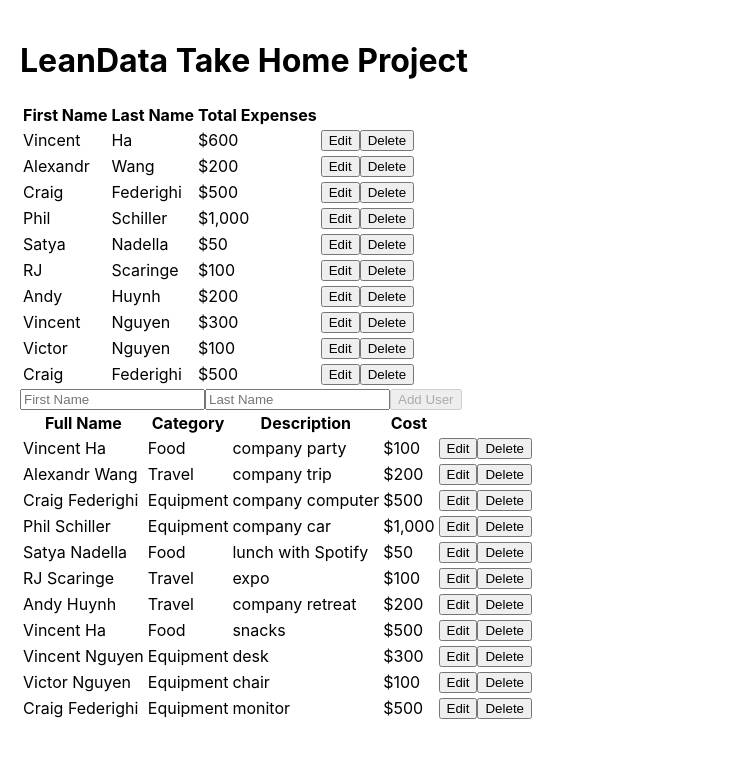
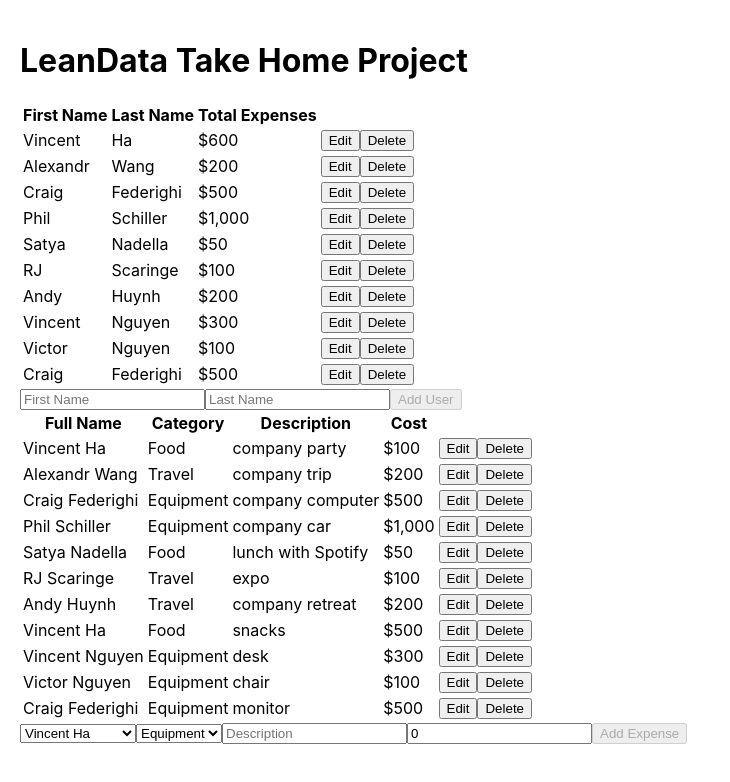
Before and after one commit to vincentqha/leandata-takehome-vha, a React (Create React App) app: page / in a window 1280 px wide. Shown: the top 782 px of the page, without its empty margins (0-730 px from the left). Built offline with nearby package versions, Linux system fonts and the light colour scheme.

Commit message:
add AddExpenseForm component to add expenses to ExpenseTable and write associated function to submit expense

```diff
--- a/src/App.tsx
+++ b/src/App.tsx
@@ -1,7 +1,7 @@
 import React, { useEffect, useState } from "react";
 import "./App.css";
 import UserTable, { UserTableProps } from "./components/UserTable";
-import { CategoryExpense, User } from "./models";
+import { CategoryExpense, Expense, User } from "./models";
 import { deleteUser } from "./utils/deleteUser";
 import { Api } from "./api";
 import ExpenseTable, {
@@ -13,6 +13,8 @@ import AddUserForm from "./components/AddUserForm";
 import { convertExpenseToExpenseTableItem } from "./utils/expenseTableItem";
 import { deleteExpense } from "./utils/deleteExpense";
 import { updateExpense } from "./utils/updateExpense";
+import AddExpenseForm from "./components/AddExpenseForm";
+import { addExpense } from "./utils/addExpense";
 
 function App() {
   const [users, setUsers] = useState<Array<User>>([]);
@@ -108,6 +110,19 @@ function App() {
     }
   };
 
+  async function handleExpenseSubmit(payload: Omit<Expense, "id">) {
+    const result = await addExpense({
+      expense: payload,
+      expenses,
+      categoryExpenses,
+      users,
+    });
+
+    setExpenses(result.expenses);
+    setCategoryExpenses(result.categoryExpenses);
+    setUsers(result.users);
+  }
+
   return (
     <div className="App">
       <h1>LeanData Take Home Project</h1>
@@ -123,6 +138,7 @@ function App() {
         onExpenseDelete={handleExpenseDelete}
         onExpenseSave={handleExpenseSave}
       />
+      <AddExpenseForm onSubmit={handleExpenseSubmit} users={users} />
     </div>
   );
 }
--- /dev/null
+++ b/src/components/AddExpenseForm/index.tsx
@@ -0,0 +1,103 @@
+import React, { useEffect } from "react";
+import { useState } from "react";
+import { Expense, Category, User } from "../../models";
+import { getUserFullName } from "../../utils/getUserFullName";
+
+type AddExpenseFormProps = {
+  onSubmit: (expense: Omit<Expense, "id">) => Promise<void>;
+  users: Array<User>;
+};
+
+const AddExpenseForm: React.FC<AddExpenseFormProps> = ({ onSubmit, users }) => {
+  const [isSubmitting, setIsSubmitting] = useState<boolean>(false);
+  const [category, setCategory] = useState<Category>("Equipment");
+  const [description, setDescription] = useState<string>("");
+  const [userId, setUserId] = useState<string>(users[0]?.id);
+  const [cost, setCost] = useState<number>(0);
+
+  useEffect(() => {
+    const firstUserId = users[0]?.id;
+    if (!userId && firstUserId) {
+      setUserId(firstUserId);
+    }
+  }, [users, userId]);
+
+  async function handleSubmit(event: React.FormEvent<HTMLFormElement>) {
+    event.preventDefault();
+    setIsSubmitting(true);
+
+    await onSubmit({
+      userId: userId,
+      category: category,
+      description: description,
+      cost: cost,
+    });
+
+    setDescription("");
+    setIsSubmitting(false);
+  }
+
+  function handleChange(
+    event: React.ChangeEvent<HTMLInputElement | HTMLSelectElement>
+  ) {
+    const name = event.target.name;
+    const value = event.target.value;
+
+    if (name === "userId") {
+      setUserId(value);
+    } else if (name === "category") {
+      setCategory(value as any);
+    } else if (name === "description") {
+      setDescription(value);
+    } else if (name === "cost" && event.target instanceof HTMLInputElement) {
+      setCost(event.target.valueAsNumber);
+    }
+  }
+
+  const isSubmitDisabled =
+    isSubmitting ||
+    !userId ||
+    !category ||
+    !description ||
+    cost <= 0 ||
+    Number.isNaN(cost);
+
+  return (
+    <div>
+      <form onSubmit={handleSubmit}>
+        <select value={userId} name="userId" onChange={handleChange}>
+          {users.map((user) => (
+            <option key={user.id} value={user.id}>
+              {getUserFullName(user)}
+            </option>
+          ))}
+        </select>
+        <select value={category} name="category" onChange={handleChange}>
+          <option value="Equipment">Equipment</option>
+          <option value="Food">Food</option>
+          <option value="Travel">Travel</option>
+        </select>
+        <input
+          name="description"
+          placeholder="Description"
+          type="text"
+          value={description}
+          onChange={handleChange}
+        />
+        <input
+          name="cost"
+          placeholder="cost"
+          type="number"
+          value={Number.isNaN(cost) ? "" : cost}
+          min={1}
+          onChange={handleChange}
+        />
+        <button type="submit" disabled={isSubmitDisabled}>
+          Add Expense
+        </button>
+      </form>
+    </div>
+  );
+};
+
+export default AddExpenseForm;
```
